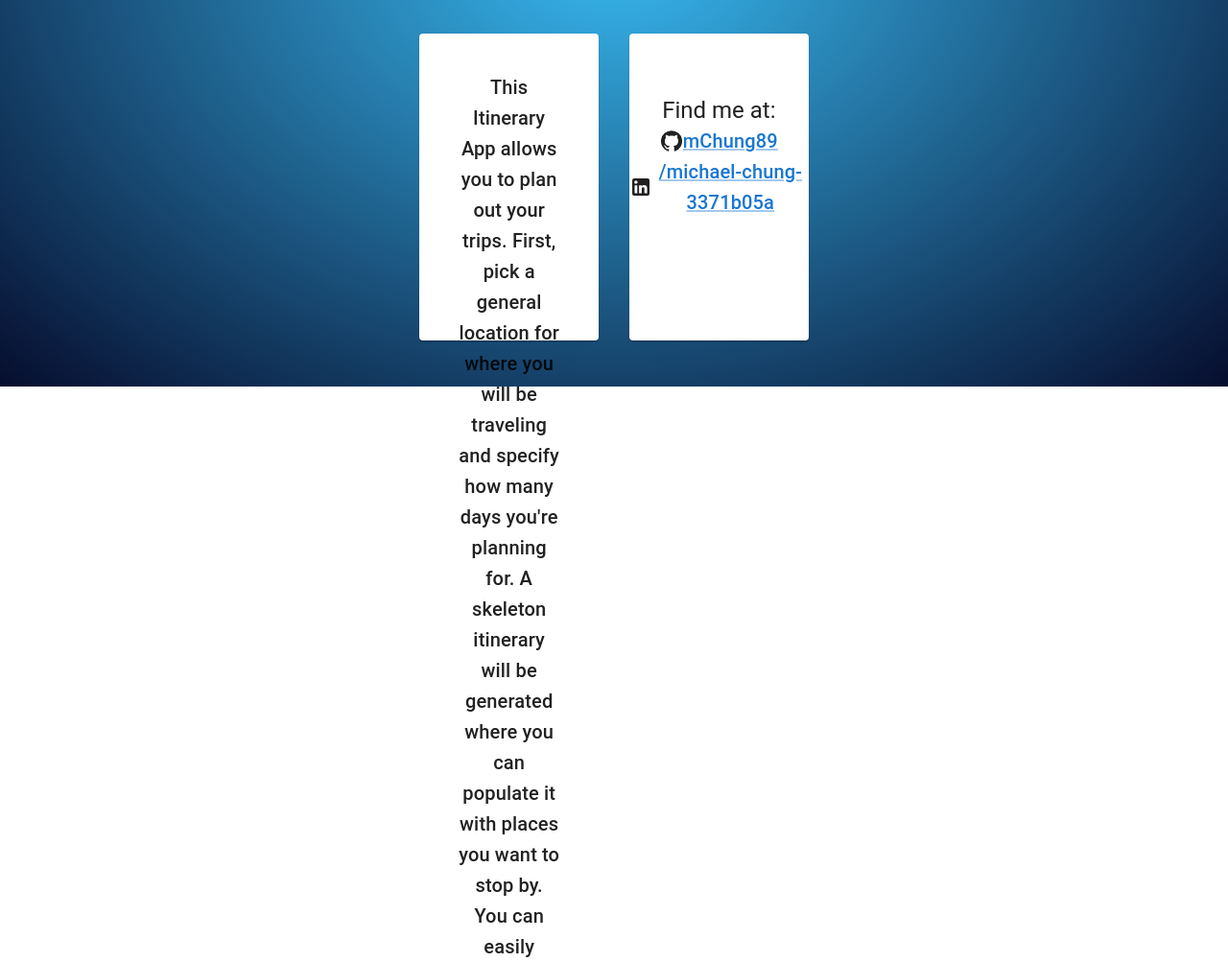
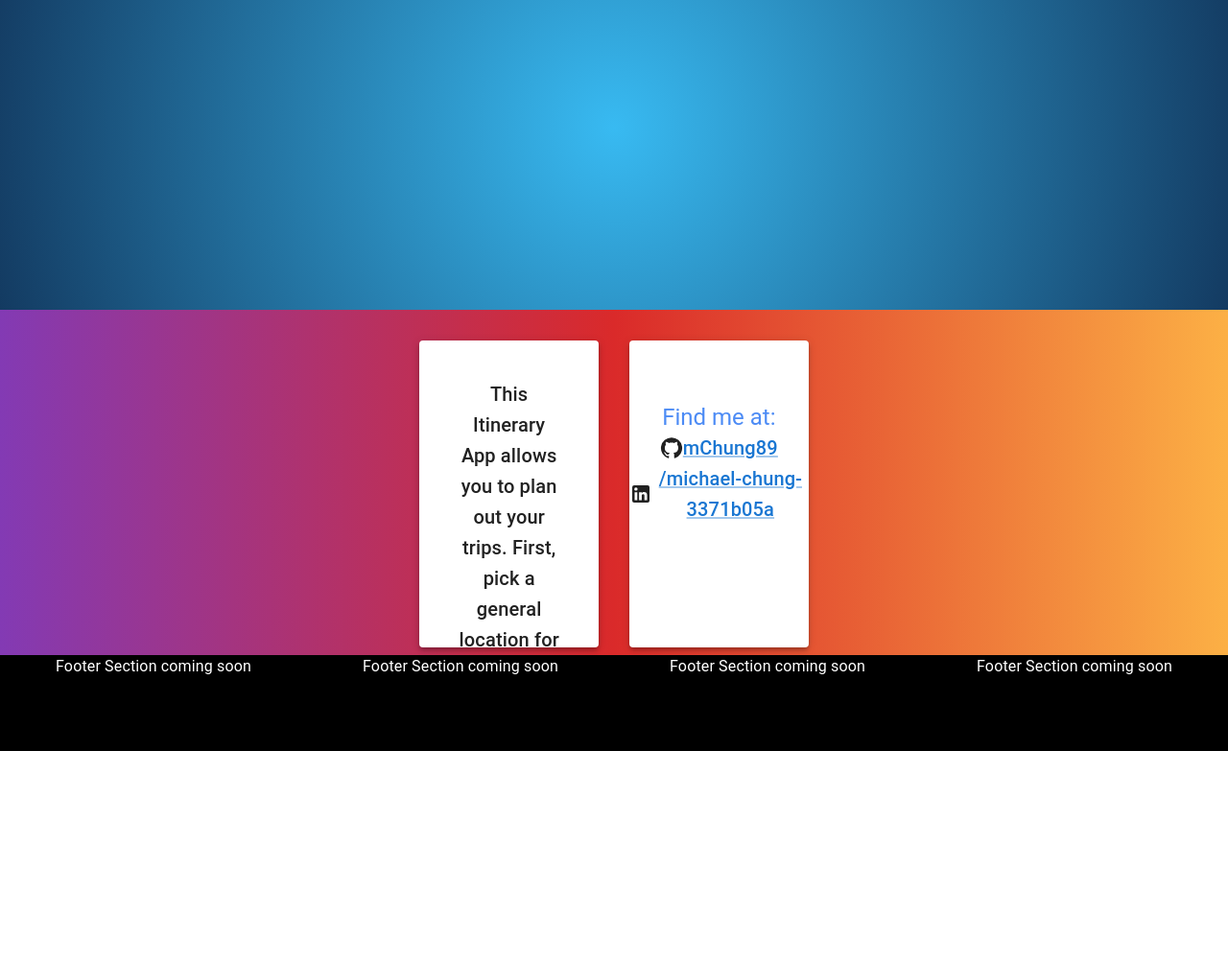
Before and after one commit to mChung89/Plan-A-Trip, a React app in the folder client/: page / in a window 1280 px wide. Shown: the part 517-1520 px from the top of the page at 96% size. After the commit the page ends 1300 px from the top, so only its background shows below. Built offline with nearby package versions, Linux system fonts and the light colour scheme; no server answers.

Commit message:
final presentation ready

```diff
--- a/client/src/components/App.js
+++ b/client/src/components/App.js
@@ -19,11 +19,13 @@ function App() {
   const [tripSelector, setTripSelector] = useState([])
   // Allows use of center/zoom features
 
+  //Loads Google Maps API
   const { isLoaded } = useLoadScript({
     googleMapsApiKey: process.env.REACT_APP_GOOGLE_MAP_API,
     libraries
   });
 
+  // Refresh token. Sends refresh token
   useEffect(()=>{
     fetch(`refresh`)
     .then(res => res.ok ? res.json()
--- a/client/src/components/Home.js
+++ b/client/src/components/Home.js
@@ -91,18 +91,19 @@ function Home({ user, setUser, setTrip, setItinerary, setCurrentTripName }) {
           handleClose={handleClose}
         />
       </Stack>
-      <Stack sx={{ height: '50vh' }}>
+      <Stack sx={{height: '40vh'}}/>
+      <Stack sx={{ background: 'linear-gradient(90deg, rgba(131,58,180,1) 0%, rgba(218,42,42,1) 50%, rgba(252,176,69,1) 100%)',height: '45vh', bgcolor: 'gray'}}>
         <Grid container direction='row' pt={4} justifyContent='center' spacing={4}>
           <Grid item xs={2}>
-            <Paper px={3} sx={{height: "40vh"}}>
+            <Paper elevation={4} px={3} sx={{height: "40vh", overflowY: 'scroll'}}>
               <Typography p={5} textAlign='center' variant='h6'>This Itinerary App allows you to plan out your trips. First, pick a general location for where you will be traveling and specify how many days you're planning for. A skeleton itinerary will be generated where you can populate it with places you want to stop by. You can easily rearrange the order of places by dragging and dropping them! You can also drag and drop them across dates! If you need to adjust your itinerary dates, simply use the button to change the dates you will need. I hope you enjoy using this app to plan your future getaways!</Typography>
             </Paper>
           </Grid>
           <Grid item xs={2} justifyContent='center' alignItems='center'>
-            <Paper sx={{height: "40vh"}}>
+            <Paper elevation={4} sx={{height: "40vh"}}>
               <Box display='flex' sx={{flexDirection: 'column', height: '80%'}} justifyContent='center'>
                 <Stack>
-                  <Typography variant='h5'>
+                  <Typography sx={{color: "#4c8bf5"}} variant='h5'>
                     Find me at:
                   </Typography>
                 </Stack>
@@ -119,6 +120,30 @@ function Home({ user, setUser, setTrip, setItinerary, setCurrentTripName }) {
           </Grid>
         </Grid>
       </Stack>
+      <Stack className='footer' sx={{height: 100}}>
+      <Grid container>
+        <Grid item xs={3}>
+          <Typography sx={{color: 'white'}}>
+            Footer Section coming soon
+          </Typography>
+        </Grid>
+        <Grid item xs={3}>
+          <Typography sx={{color: 'white'}}>
+            Footer Section coming soon
+          </Typography>
+        </Grid>
+        <Grid item xs={3}>
+          <Typography sx={{color: 'white'}}>
+            Footer Section coming soon
+          </Typography>
+        </Grid>
+        <Grid item xs={3}>
+          <Typography sx={{color: 'white'}}>
+            Footer Section coming soon
+          </Typography>
+        </Grid>
+      </Grid>
+      </Stack>
     </>
   );
 }
--- a/client/src/components/NavBar.js
+++ b/client/src/components/NavBar.js
@@ -36,7 +36,7 @@ function NavBar({ setUser, setItinerary, setTrip, user, setTripSelector }) {
               textDecoration: 'none',
             }}
           >
-            Itinerary App
+            Plan-A-Trip
           </Typography>
           <ConnectingAirportsIcon sx={{ display: { xs: 'flex', md: 'none' }, mr: 1 }} />
           <Typography
--- a/client/src/styles/App.css
+++ b/client/src/styles/App.css
@@ -52,7 +52,8 @@ section {
   width: 100%;
   height: 100%;
   object-fit: cover;
-  z-index: 1
+  z-index: 1;
+  box-shadow: 0 4px 8px 0 rgba(0, 0, 0, 0.2), 0 6px 20px 0 rgba(0, 0, 0, 0.19);
 }
 
 .hero {
@@ -88,3 +89,7 @@ section {
   left: 70%;
   transform: translate(-50%, -50%);
 }
+
+.footer {
+  background-color: black;
+}
```
